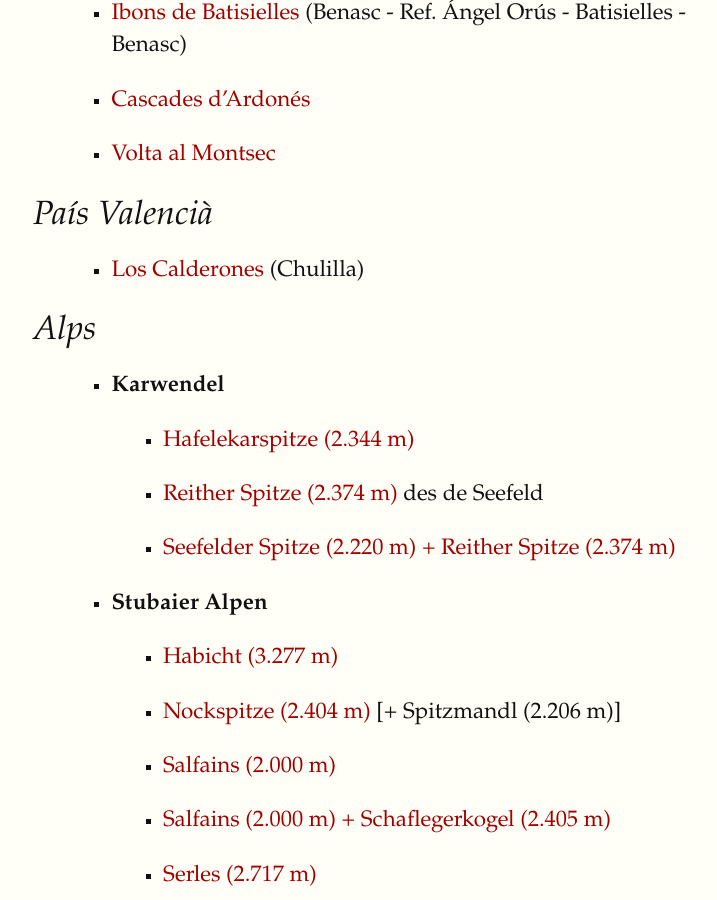
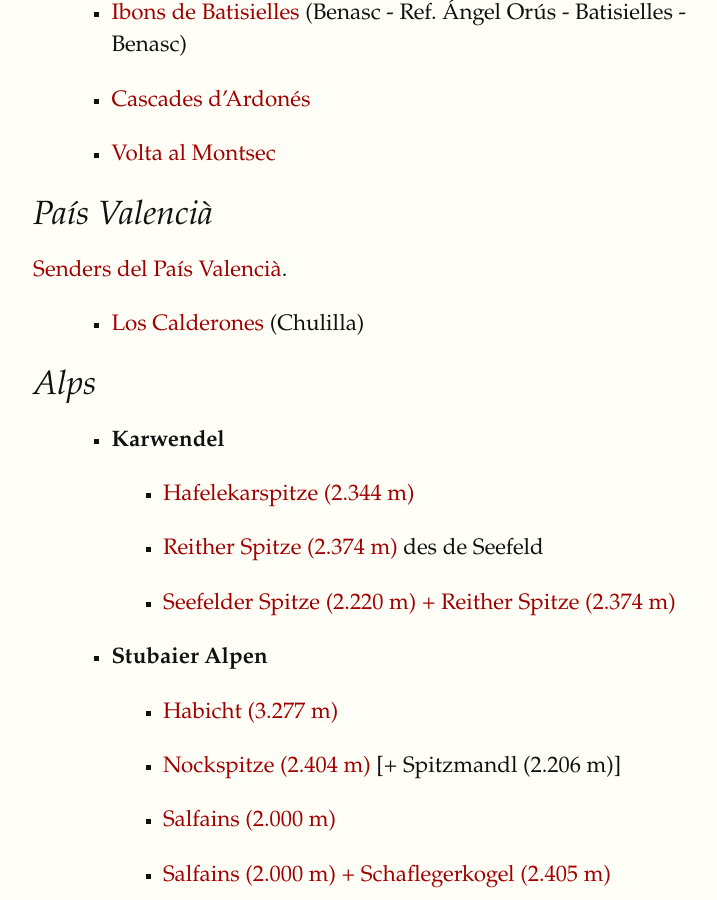
Before and after one commit to mcuquet/mcuquet.github.io, a Jekyll site: the page built from Muntanya/index.md, in a window 1280 px wide and 900 px high, scrolled down 1044 px. Shown: the whole window, without its empty margins (127-844 px from the left). Built offline with Jekyll 4.4.1, drawn with Linux system fonts in a browser that asks for light colours.

Commit message:
Commit changes in src

```diff
--- a/Muntanya/index.md
+++ b/Muntanya/index.md
@@ -28,6 +28,8 @@ Això és un recull d'excursions que he fet, amb la intenció sobretot de posar
 {: .full-width-bullet }
 
 ## País Valencià
+
+[Senders del País Valencià](https://senders.femecv.com/).
 
 * [Los Calderones](http://ca.wikiloc.com/wikiloc/view.do?id=5916396) (Chulilla)
 {: .full-width-bullet }
```
